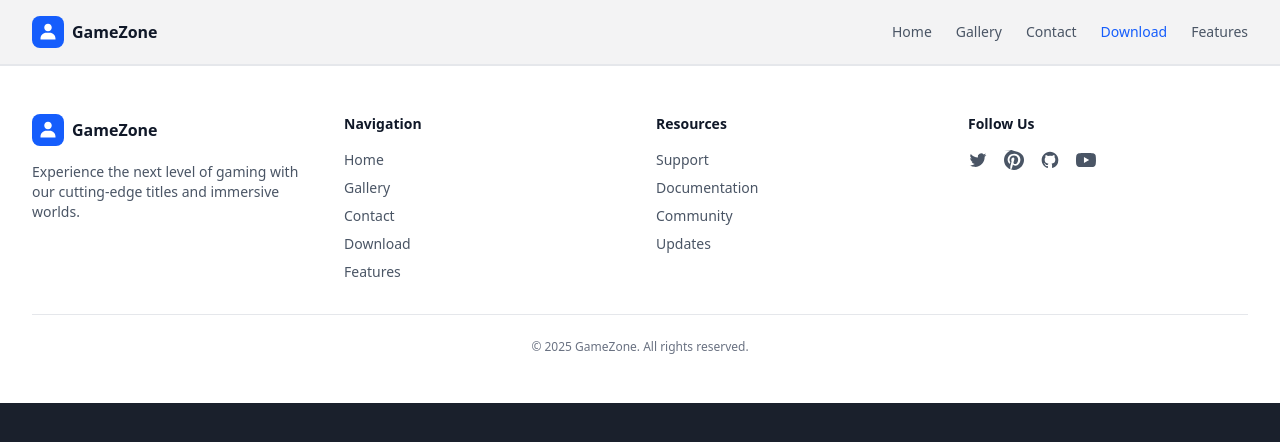
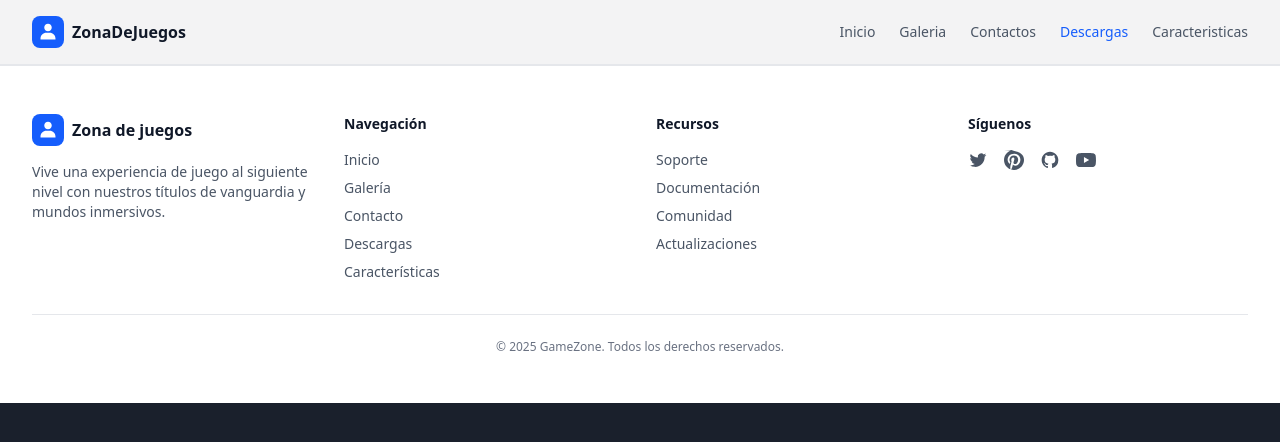
Before and after one commit to GROUP-MSI/jacha_leading, a React (Vite) app: page /download in a window 1280 px wide. Shown: the top 442 px of the page. Built offline with nearby package versions, Linux system fonts and the light colour scheme.

Commit message:
newchanges

```diff
--- a/src/components/Footer.tsx
+++ b/src/components/Footer.tsx
@@ -1,5 +1,4 @@
 import { Link } from "react-router-dom";
-
 
 export function Footer() {
   return (
@@ -9,105 +8,171 @@ export function Footer() {
           <div className="flex flex-col space-y-4">
             <Link to="/home" className="flex items-center space-x-2">
               <div className="flex h-8 w-8 items-center justify-center rounded-lg bg-blue-600">
-                <svg className="h-5 w-5 text-white" fill="currentColor" viewBox="0 0 24 24">
+                <svg
+                  className="h-5 w-5 text-white"
+                  fill="currentColor"
+                  viewBox="0 0 24 24"
+                >
                   <path d="M7.5 6.5C7.5 8.981 9.519 11 12 11s4.5-2.019 4.5-4.5S14.481 2 12 2 7.5 4.019 7.5 6.5zM20 21h1v-1c0-3.859-3.141-7-7-7h-4c-3.859 0-7 3.141-7 7v1h1 1 14z" />
                 </svg>
               </div>
-              <span className="font-bold text-gray-900">GameZone</span>
+              <span className="font-bold text-gray-900">Zona de juegos</span>
             </Link>
             <p className="text-sm text-gray-600">
-              Experience the next level of gaming with our cutting-edge titles and immersive worlds.
+              Vive una experiencia de juego al siguiente nivel con nuestros
+              títulos de vanguardia y mundos inmersivos.
             </p>
           </div>
 
           <div>
-            <h3 className="mb-4 text-sm font-semibold text-gray-900">Navigation</h3>
+            <h3 className="mb-4 text-sm font-semibold text-gray-900">
+              Navegación
+            </h3>
             <ul className="space-y-2 text-sm">
               <li>
-                <Link to="/home" className="text-gray-600 hover:text-blue-600 transition-colors">
-                  Home
+                <Link
+                  to="/home"
+                  className="text-gray-600 hover:text-blue-600 transition-colors"
+                >
+                  Inicio
                 </Link>
               </li>
               <li>
-                <Link to="/gallery" className="text-gray-600 hover:text-blue-600 transition-colors">
-                  Gallery
+                <Link
+                  to="/gallery"
+                  className="text-gray-600 hover:text-blue-600 transition-colors"
+                >
+                  Galería
                 </Link>
               </li>
               <li>
-                <Link to="/contact" className="text-gray-600 hover:text-blue-600 transition-colors">
-                  Contact
+                <Link
+                  to="/contact"
+                  className="text-gray-600 hover:text-blue-600 transition-colors"
+                >
+                  Contacto
                 </Link>
               </li>
               <li>
-                <Link to="/download" className="text-gray-600 hover:text-blue-600 transition-colors">
-                  Download
+                <Link
+                  to="/download"
+                  className="text-gray-600 hover:text-blue-600 transition-colors"
+                >
+                  Descargas
                 </Link>
               </li>
               <li>
-                <Link to="/features" className="text-gray-600 hover:text-blue-600 transition-colors">
-                  Features
+                <Link
+                  to="/features"
+                  className="text-gray-600 hover:text-blue-600 transition-colors"
+                >
+                  Características
                 </Link>
               </li>
             </ul>
           </div>
 
           <div>
-            <h3 className="mb-4 text-sm font-semibold text-gray-900">Resources</h3>
+            <h3 className="mb-4 text-sm font-semibold text-gray-900">
+              Recursos
+            </h3>
             <ul className="space-y-2 text-sm">
               <li>
-                <Link to="#" className="text-gray-600 hover:text-blue-600 transition-colors">
-                  Support
+                <Link
+                  to="#"
+                  className="text-gray-600 hover:text-blue-600 transition-colors"
+                >
+                  Soporte
                 </Link>
               </li>
               <li>
-                <Link to="#" className="text-gray-600 hover:text-blue-600 transition-colors">
-                  Documentation
+                <Link
+                  to="#"
+                  className="text-gray-600 hover:text-blue-600 transition-colors"
+                >
+                  Documentación
                 </Link>
               </li>
               <li>
-                <Link to="#" className="text-gray-600 hover:text-blue-600 transition-colors">
-                  Community
+                <Link
+                  to="#"
+                  className="text-gray-600 hover:text-blue-600 transition-colors"
+                >
+                  Comunidad
                 </Link>
               </li>
               <li>
-                <Link to="#" className="text-gray-600 hover:text-blue-600 transition-colors">
-                  Updates
+                <Link
+                  to="#"
+                  className="text-gray-600 hover:text-blue-600 transition-colors"
+                >
+                  Actualizaciones
                 </Link>
               </li>
             </ul>
           </div>
 
           <div>
-            <h3 className="mb-4 text-sm font-semibold text-gray-900">Follow Us</h3>
+            <h3 className="mb-4 text-sm font-semibold text-gray-900">
+              Síguenos
+            </h3>
             <div className="flex space-x-4">
-              <Link to="#" className="text-gray-600 hover:text-blue-600 transition-colors">
-                <svg className="h-5 w-5" fill="currentColor" viewBox="0 0 24 24">
+              <Link
+                to="#"
+                className="text-gray-600 hover:text-blue-600 transition-colors"
+              >
+                <svg
+                  className="h-5 w-5"
+                  fill="currentColor"
+                  viewBox="0 0 24 24"
+                >
                   <path d="M8.29 20.251c7.547 0 11.675-6.253 11.675-11.675 0-.178 0-.355-.012-.53A8.348 8.348 0 0022 5.92a8.19 8.19 0 01-2.357.646 4.118 4.118 0 001.804-2.27 8.224 8.224 0 01-2.605.996 4.107 4.107 0 00-6.993 3.743 11.65 11.65 0 01-8.457-4.287 4.106 4.106 0 001.27 5.477A4.072 4.072 0 012.8 9.713v.052a4.105 4.105 0 003.292 4.022 4.095 4.095 0 01-1.853.07 4.108 4.108 0 003.834 2.85A8.233 8.233 0 012 18.407a11.616 11.616 0 006.29 1.84" />
                 </svg>
                 <span className="sr-only">Twitter</span>
               </Link>
-              <Link to="#" className="text-gray-600 hover:text-blue-600 transition-colors">
-                <svg className="h-5 w-5" fill="currentColor" viewBox="0 0 24 24">
+              <Link
+                to="#"
+                className="text-gray-600 hover:text-blue-600 transition-colors"
+              >
+                <svg
+                  className="h-5 w-5"
+                  fill="currentColor"
+                  viewBox="0 0 24 24"
+                >
                   <path
                     fillRule="evenodd"
+                    clipRule="evenodd"
                     d="M12.017 0C5.396 0 .029 5.367.029 11.987c0 5.079 3.158 9.417 7.618 11.174-.105-.949-.199-2.403.041-3.439.219-.937 1.406-5.957 1.406-5.957s-.359-.72-.359-1.781c0-1.663.967-2.911 2.168-2.911 1.024 0 1.518.769 1.518 1.688 0 1.029-.653 2.567-.992 3.992-.285 1.193.6 2.165 1.775 2.165 2.128 0 3.768-2.245 3.768-5.487 0-2.861-2.063-4.869-5.008-4.869-3.41 0-5.409 2.562-5.409 5.199 0 1.033.394 2.143.889 2.741.097.118.112.221.085.345-.09.375-.293 1.199-.334 1.363-.053.225-.172.271-.402.165-1.495-.69-2.433-2.878-2.433-4.646 0-3.776 2.748-7.252 7.92-7.252 4.158 0 7.392 2.967 7.392 6.923 0 4.135-2.607 7.462-6.233 7.462-1.214 0-2.357-.629-2.75-1.378l-.748 2.853c-.271 1.043-1.002 2.35-1.492 3.146C9.57 23.812 10.763 24.009 12.017 24.009c6.624 0 11.99-5.367 11.99-11.988C24.007 5.367 18.641.001.012.001z"
-                    clipRule="evenodd"
                   />
                 </svg>
                 <span className="sr-only">Instagram</span>
               </Link>
-              <Link to="#" className="text-gray-600 hover:text-blue-600 transition-colors">
-                <svg className="h-5 w-5" fill="currentColor" viewBox="0 0 24 24">
+              <Link
+                to="#"
+                className="text-gray-600 hover:text-blue-600 transition-colors"
+              >
+                <svg
+                  className="h-5 w-5"
+                  fill="currentColor"
+                  viewBox="0 0 24 24"
+                >
                   <path
                     fillRule="evenodd"
+                    clipRule="evenodd"
                     d="M12 2C6.477 2 2 6.484 2 12.017c0 4.425 2.865 8.18 6.839 9.504.5.092.682-.217.682-.483 0-.237-.008-.868-.013-1.703-2.782.605-3.369-1.343-3.369-1.343-.454-1.158-1.11-1.466-1.11-1.466-.908-.62.069-.608.069-.608 1.003.07 1.531 1.032 1.531 1.032.892 1.53 2.341 1.088 2.91.832.092-.647.35-1.088.636-1.338-2.22-.253-4.555-1.113-4.555-4.951 0-1.093.39-1.988 1.029-2.688-.103-.253-.446-1.272.098-2.65 0 0 .84-.27 2.75 1.026A9.564 9.564 0 0112 6.844c.85.004 1.705.115 2.504.337 1.909-1.296 2.747-1.027 2.747-1.027.546 1.379.202 2.398.1 2.651.64.7 1.028 1.595 1.028 2.688 0 3.848-2.339 4.695-4.566 4.943.359.309.678.92.678 1.855 0 1.338-.012 2.419-.012 2.747 0 .268.18.58.688.482A10.019 10.019 0 0022 12.017C22 6.484 17.522 2 12 2z"
-                    clipRule="evenodd"
                   />
                 </svg>
                 <span className="sr-only">GitHub</span>
               </Link>
-              <Link to="#" className="text-gray-600 hover:text-blue-600 transition-colors">
-                <svg className="h-5 w-5" fill="currentColor" viewBox="0 0 24 24">
+              <Link
+                to="#"
+                className="text-gray-600 hover:text-blue-600 transition-colors"
+              >
+                <svg
+                  className="h-5 w-5"
+                  fill="currentColor"
+                  viewBox="0 0 24 24"
+                >
                   <path d="M23.498 6.186a3.016 3.016 0 0 0-2.122-2.136C19.505 3.545 12 3.545 12 3.545s-7.505 0-9.377.505A3.017 3.017 0 0 0 .502 6.186C0 8.07 0 12 0 12s0 3.93.502 5.814a3.016 3.016 0 0 0 2.122 2.136c1.871.505 9.376.505 9.376.505s7.505 0 9.377-.505a3.015 3.015 0 0 0 2.122-2.136C24 15.93 24 12 24 12s0-3.93-.502-5.814zM9.545 15.568V8.432L15.818 12l-6.273 3.568z" />
                 </svg>
                 <span className="sr-only">YouTube</span>
@@ -118,10 +183,11 @@ export function Footer() {
 
         <div className="mt-8 border-t border-gray-200 pt-6">
           <p className="text-center text-xs text-gray-500">
-            © {new Date().getFullYear()} GameZone. All rights reserved.
+            © {new Date().getFullYear()} GameZone. Todos los derechos
+            reservados.
           </p>
         </div>
       </div>
     </footer>
-  )
+  );
 }
--- a/src/components/Header.tsx
+++ b/src/components/Header.tsx
@@ -1,18 +1,18 @@
-"use client"
+"use client";
 
-import { useState } from "react"
-import { Link, useLocation } from "react-router-dom"
+import { useState } from "react";
+import { Link, useLocation } from "react-router-dom";
 
 const navItems = [
-  { href: "/home", label: "Home" },
-  { href: "/gallery", label: "Gallery" },
-  { href: "/contact", label: "Contact" },
-  { href: "/download", label: "Download" },
-  { href: "/features", label: "Features" },
-]
+  { href: "/home", label: "Inicio" },
+  { href: "/gallery", label: "Galeria" },
+  { href: "/contact", label: "Contactos" },
+  { href: "/download", label: "Descargas" },
+  { href: "/features", label: "Caracteristicas" },
+];
 
 export function Header() {
-  const [mobileMenuOpen, setMobileMenuOpen] = useState(false)
+  const [mobileMenuOpen, setMobileMenuOpen] = useState(false);
   const pathname = useLocation();
 
   return (
@@ -22,11 +22,17 @@ export function Header() {
           <div className="flex items-center gap-2">
             <Link to="/home" className="flex items-center space-x-2">
               <div className="flex h-8 w-8 items-center justify-center rounded-lg bg-blue-600">
-                <svg className="h-5 w-5 text-white" fill="currentColor" viewBox="0 0 24 24">
-                  <path d="M7.5 6.5C7.5 8.981 9.519 11 12 11s4.5-2.019 4.5-4.5S14.481 2 12 2 7.5 4.019 7.5 6.5zM20 21h1v-1c0-3.859-3.141-7-7-7h-4c-3.859 0-7 3.141-7 7v1h1 1 14z"/>
+                <svg
+                  className="h-5 w-5 text-white"
+                  fill="currentColor"
+                  viewBox="0 0 24 24"
+                >
+                  <path d="M7.5 6.5C7.5 8.981 9.519 11 12 11s4.5-2.019 4.5-4.5S14.481 2 12 2 7.5 4.019 7.5 6.5zM20 21h1v-1c0-3.859-3.141-7-7-7h-4c-3.859 0-7 3.141-7 7v1h1 1 14z" />
                 </svg>
               </div>
-              <span className="hidden font-bold text-gray-900 sm:inline-block">GameZone</span>
+              <span className="hidden font-bold text-gray-900 sm:inline-block">
+                ZonaDeJuegos
+              </span>
             </Link>
           </div>
 
@@ -54,12 +60,32 @@ export function Header() {
             aria-label="Toggle menu"
           >
             {mobileMenuOpen ? (
-              <svg className="h-6 w-6" fill="none" viewBox="0 0 24 24" stroke="currentColor">
-                <path strokeLinecap="round" strokeLinejoin="round" strokeWidth={2} d="M6 18L18 6M6 6l12 12" />
+              <svg
+                className="h-6 w-6"
+                fill="none"
+                viewBox="0 0 24 24"
+                stroke="currentColor"
+              >
+                <path
+                  strokeLinecap="round"
+                  strokeLinejoin="round"
+                  strokeWidth={2}
+                  d="M6 18L18 6M6 6l12 12"
+                />
               </svg>
             ) : (
-              <svg className="h-6 w-6" fill="none" viewBox="0 0 24 24" stroke="currentColor">
-                <path strokeLinecap="round" strokeLinejoin="round" strokeWidth={2} d="M4 6h16M4 12h16M4 18h16" />
+              <svg
+                className="h-6 w-6"
+                fill="none"
+                viewBox="0 0 24 24"
+                stroke="currentColor"
+              >
+                <path
+                  strokeLinecap="round"
+                  strokeLinejoin="round"
+                  strokeWidth={2}
+                  d="M4 6h16M4 12h16M4 18h16"
+                />
               </svg>
             )}
           </button>
@@ -88,5 +114,5 @@ export function Header() {
         )}
       </div>
     </header>
-  )
+  );
 }
```
Also changed, not shown: src/views/FeaturesView.tsx (+24 -13 lines).
